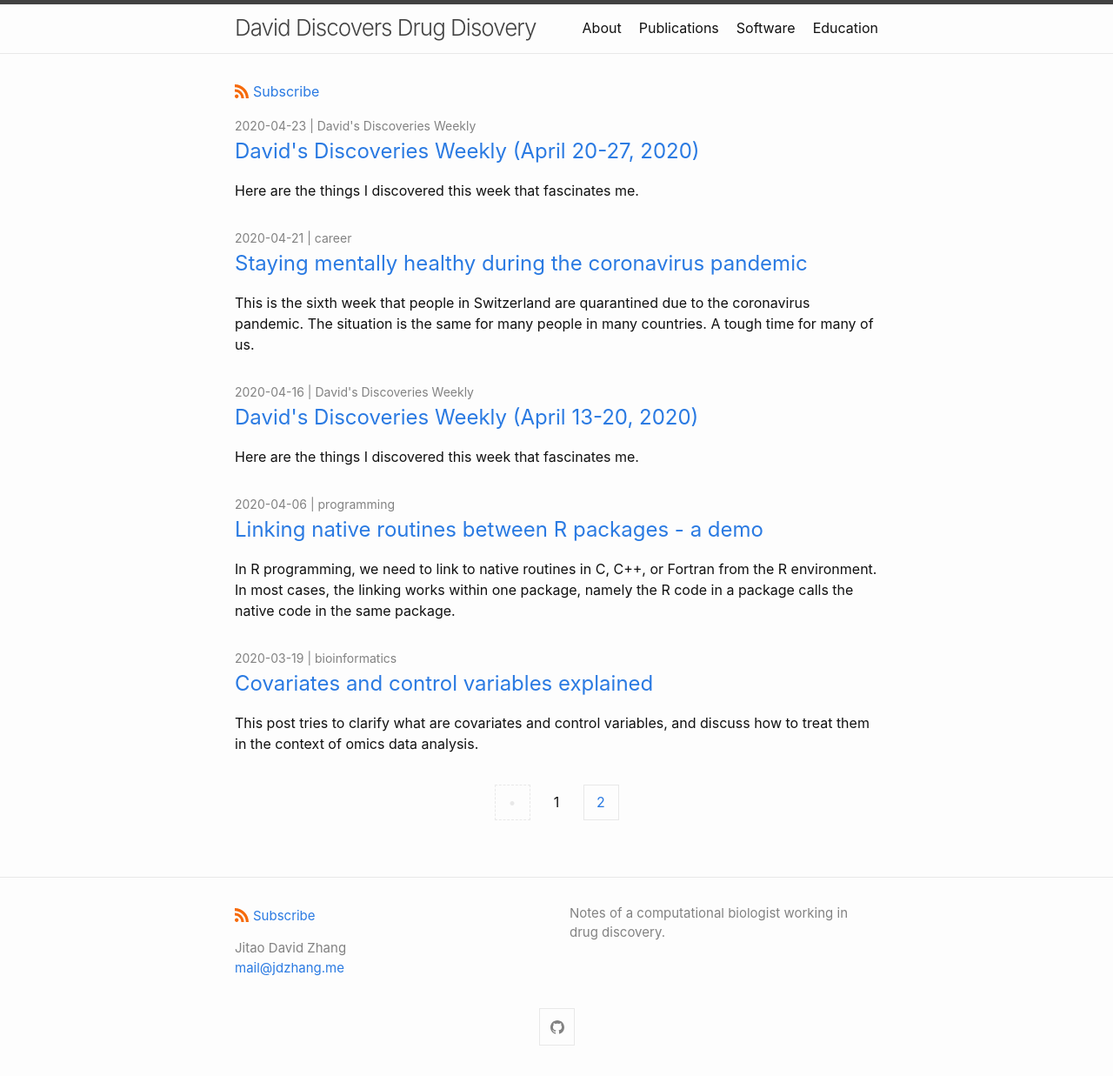
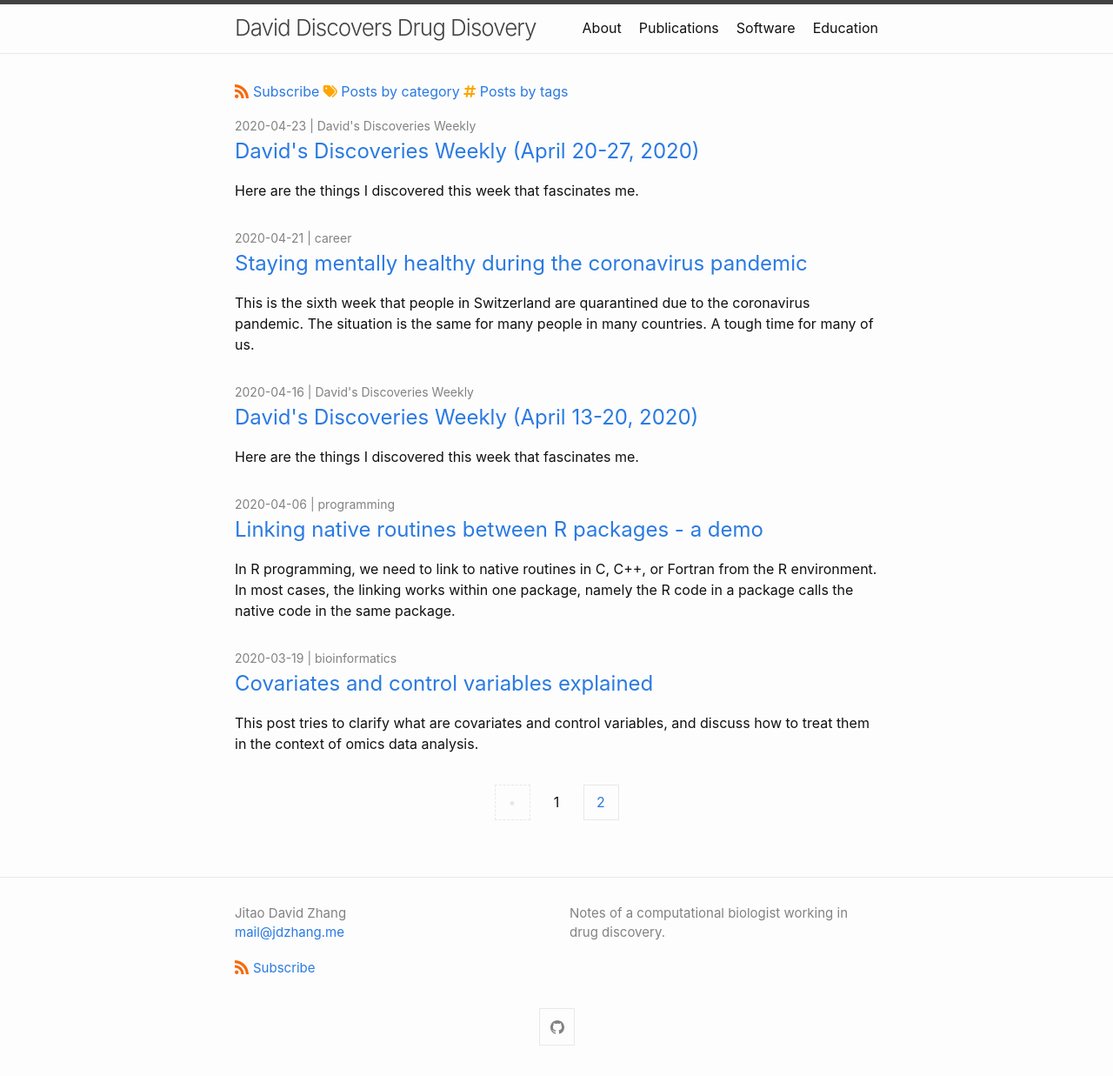
Before and after one commit to Accio/accio.github.io, a Jekyll site: the page built from index.html, in a window 1280 px wide. Shown: the whole page at 87% size. Built offline with Jekyll 4.4.1, drawn with Linux system fonts in a browser that asks for light colours; nearby versions of some CDN libraries; library files that are not in the unit come from our copies; the list of posts is cut into pages by our own code.

Commit message:
update the including components and home

```diff
--- a/_includes/custom-head.html
+++ b/_includes/custom-head.html
@@ -4,3 +4,4 @@
   1. Head over to https://realfavicongenerator.net/ to add your own favicons.
   2. Customize default _includes/custom-head.html in your source directory and insert the given code snippet.
 {% endcomment %}
+<link href="/assets/css/fontawesome.all.min.css" rel="stylesheet"> <!--load all styles -->
--- a/_includes/footer.html
+++ b/_includes/footer.html
@@ -5,13 +5,6 @@
 
     <div class="footer-col-wrapper">
       <div class="footer-col">
-        <p class="feed-subscribe">
-          <a href="{{ 'feed.xml' | relative_url }}">
-            <svg class="svg-icon orange">
-              <use xlink:href="{{ 'assets/minima-social-icons.svg#rss' | relative_url }}"></use>
-            </svg><span>Subscribe</span>
-          </a>
-        </p>
       {%- if site.author %}
         <ul class="contact-list">
           {% if site.author.name -%}
@@ -22,6 +15,13 @@
           {%- endif %}
         </ul>
       {%- endif %}
+        <p class="feed-subscribe">
+          <a href="{{ 'feed.xml' | relative_url }}">
+            <svg class="svg-icon orange">
+              <use xlink:href="{{ 'assets/minima-social-icons.svg#rss' | relative_url }}"></use>
+            </svg><span>Subscribe</span>
+          </a>
+        </p>
       </div>
       <div class="footer-col">
         <p>{{ site.description | escape }}</p>
--- a/_layouts/home.html
+++ b/_layouts/home.html
@@ -12,6 +12,16 @@ layout: default
     <svg class="svg-icon orange">
       <use xlink:href="{{ 'assets/minima-social-icons.svg#rss' | relative_url }}"></use>
     </svg><span>Subscribe</span>
+  </a>
+
+  <a href="/categories">
+  <i class="fas fa-tags" style="color:orange"></i>
+	  <span>Posts by category</span>
+  </a>
+
+  <a href="/tags">
+  <i class="fas fa-hashtag" style="color:orange"></i>
+	  <span>Posts by tags</span>
   </a>
   </p>
 
```
